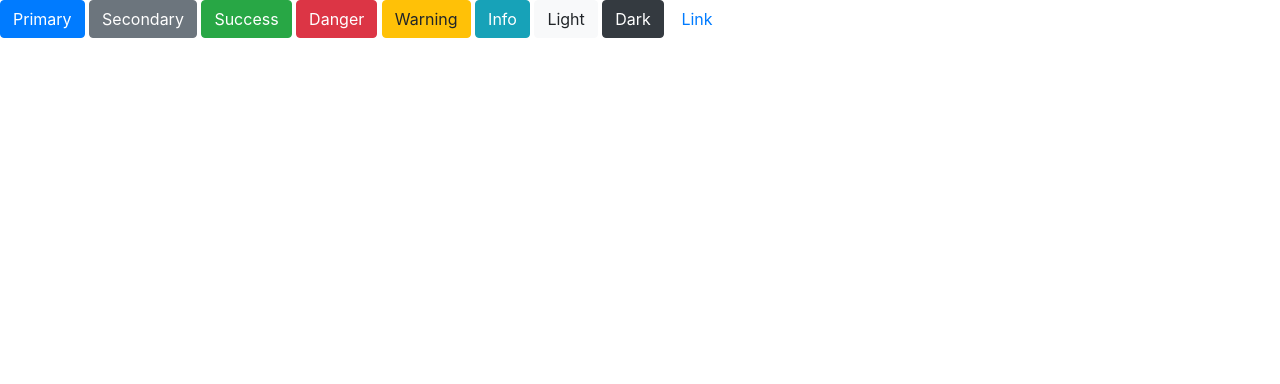
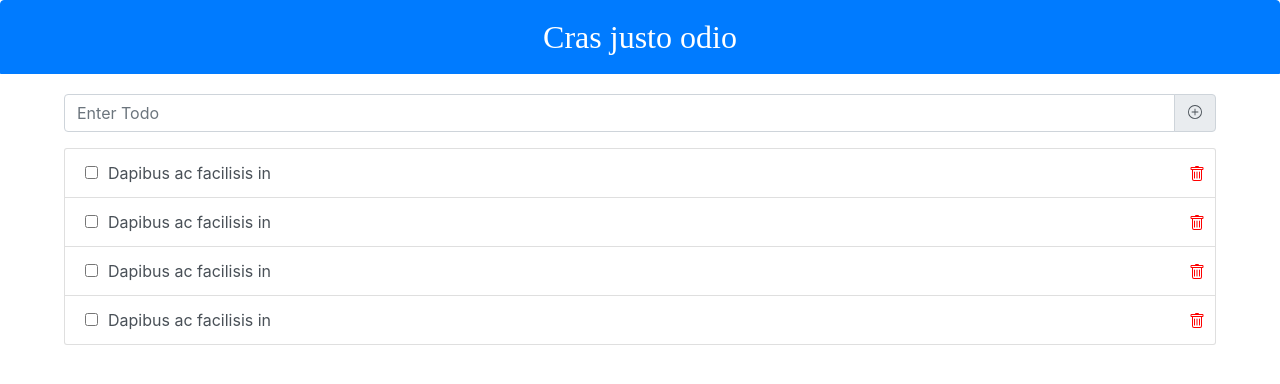
Before and after one commit to GabrielOliveira00/todo, a website: page index.html in a window 1280 px wide. Drawn offline with nearby package versions, Linux system fonts and the light colour scheme.

Commit message:
Adicionando compenente e alterações

```diff
--- a/index.html
+++ b/index.html
@@ -5,22 +5,57 @@
   <meta name="viewport" content="width=device-width">
   <title>JS Bin</title>
   <link rel="stylesheet" href="https://cdn.jsdelivr.net/npm/bootstrap@4.5.3/dist/css/bootstrap.min.css" integrity="sha384-TX8t27EcRE3e/ihU7zmQxVncDAy5uIKz4rEkgIXeMed4M0jlfIDPvg6uqKI2xXr2" crossorigin="anonymous"/>
+  <link rel="stylesheet" type="text/css" href="style.css">
 
 
 
 </head>
 <body>
-  <button type="button" class="btn btn-primary">Primary</button>
-  <button type="button" class="btn btn-secondary">Secondary</button>
-  <button type="button" class="btn btn-success">Success</button>
-  <button type="button" class="btn btn-danger">Danger</button>
-  <button type="button" class="btn btn-warning">Warning</button>
-  <button type="button" class="btn btn-info">Info</button>
-  <button type="button" class="btn btn-light">Light</button>
-  <button type="button" class="btn btn-dark">Dark</button>
+  <div class="notes">
+        <div class="list-group">
+          <button  class="list-group-item list-group-item-action active tlt" disabled>Cras justo odio</button >
+          <div class="todo-items">
+           <div class="input-group mb-3">
+            <input type="text" name="newTask" class="form-control" placeholder="Enter Todo">
+            <div class="input-group-append">
+            <button class="input-group-text adiciona-task" id="basic-addon2"><svg width="1.5em" height="1.5em" viewBox="0 0 16 16" class="bi bi-plus-circle" fill="currentColor" xmlns="http://www.w3.org/2000/svg">
+              <path fill-rule="evenodd" d="M8 15A7 7 0 1 0 8 1a7 7 0 0 0 0 14zm0 1A8 8 0 1 0 8 0a8 8 0 0 0 0 16z"/>
+              <path fill-rule="evenodd" d="M8 4a.5.5 0 0 1 .5.5v3h3a.5.5 0 0 1 0 1h-3v3a.5.5 0 0 1-1 0v-3h-3a.5.5 0 0 1 0-1h3v-3A.5.5 0 0 1 8 4z"/>
+              </svg>
+            </button>
+          </div>
+        </div>
+            <div class="menu-task">
+            <button href="#" class="list-group-item list-group-item-action brd-rds"><input class="check" type="checkbox">Dapibus ac facilisis in</input>
+             <svg viewBox="0 0 16 16" class="bi bi-trash" fill="currentColor" xmlns="http://www.w3.org/2000/svg">
+              <path d="M5.5 5.5A.5.5 0 0 1 6 6v6a.5.5 0 0 1-1 0V6a.5.5 0 0 1 .5-.5zm2.5 0a.5.5 0 0 1 .5.5v6a.5.5 0 0 1-1 0V6a.5.5 0 0 1 .5-.5zm3 .5a.5.5 0 0 0-1 0v6a.5.5 0 0 0 1 0V6z"/>
+              <path fill-rule="evenodd" d="M14.5 3a1 1 0 0 1-1 1H13v9a2 2 0 0 1-2 2H5a2 2 0 0 1-2-2V4h-.5a1 1 0 0 1-1-1V2a1 1 0 0 1 1-1H6a1 1 0 0 1 1-1h2a1 1 0 0 1 1 1h3.5a1 1 0 0 1 1 1v1zM4.118 4L4 4.059V13a1 1 0 0 0 1 1h6a1 1 0 0 0 1-1V4.059L11.882 4H4.118zM2.5 3V2h11v1h-11z"/>
+             </svg>
+            </button>
+            <button href="#" class="list-group-item list-group-item-action brd-rds"><input class="check" type="checkbox">Dapibus ac facilisis in</input>
+             <svg viewBox="0 0 16 16" class="bi bi-trash" fill="currentColor" xmlns="http://www.w3.org/2000/svg">
+              <path d="M5.5 5.5A.5.5 0 0 1 6 6v6a.5.5 0 0 1-1 0V6a.5.5 0 0 1 .5-.5zm2.5 0a.5.5 0 0 1 .5.5v6a.5.5 0 0 1-1 0V6a.5.5 0 0 1 .5-.5zm3 .5a.5.5 0 0 0-1 0v6a.5.5 0 0 0 1 0V6z"/>
+              <path fill-rule="evenodd" d="M14.5 3a1 1 0 0 1-1 1H13v9a2 2 0 0 1-2 2H5a2 2 0 0 1-2-2V4h-.5a1 1 0 0 1-1-1V2a1 1 0 0 1 1-1H6a1 1 0 0 1 1-1h2a1 1 0 0 1 1 1h3.5a1 1 0 0 1 1 1v1zM4.118 4L4 4.059V13a1 1 0 0 0 1 1h6a1 1 0 0 0 1-1V4.059L11.882 4H4.118zM2.5 3V2h11v1h-11z"/>
+             </svg>
+            </button>
+            <button href="#" class="list-group-item list-group-item-action brd-rds"><input class="check" type="checkbox">Dapibus ac facilisis in</input>
+             <svg viewBox="0 0 16 16" class="bi bi-trash" fill="currentColor" xmlns="http://www.w3.org/2000/svg">
+              <path d="M5.5 5.5A.5.5 0 0 1 6 6v6a.5.5 0 0 1-1 0V6a.5.5 0 0 1 .5-.5zm2.5 0a.5.5 0 0 1 .5.5v6a.5.5 0 0 1-1 0V6a.5.5 0 0 1 .5-.5zm3 .5a.5.5 0 0 0-1 0v6a.5.5 0 0 0 1 0V6z"/>
+              <path fill-rule="evenodd" d="M14.5 3a1 1 0 0 1-1 1H13v9a2 2 0 0 1-2 2H5a2 2 0 0 1-2-2V4h-.5a1 1 0 0 1-1-1V2a1 1 0 0 1 1-1H6a1 1 0 0 1 1-1h2a1 1 0 0 1 1 1h3.5a1 1 0 0 1 1 1v1zM4.118 4L4 4.059V13a1 1 0 0 0 1 1h6a1 1 0 0 0 1-1V4.059L11.882 4H4.118zM2.5 3V2h11v1h-11z"/>
+             </svg>
+            </button>
+            <button href="#" class="list-group-item list-group-item-action brd-rds"><input class="check" type="checkbox">Dapibus ac facilisis in</input>
+             <svg viewBox="0 0 16 16" class="bi bi-trash" fill="currentColor" xmlns="http://www.w3.org/2000/svg">
+              <path d="M5.5 5.5A.5.5 0 0 1 6 6v6a.5.5 0 0 1-1 0V6a.5.5 0 0 1 .5-.5zm2.5 0a.5.5 0 0 1 .5.5v6a.5.5 0 0 1-1 0V6a.5.5 0 0 1 .5-.5zm3 .5a.5.5 0 0 0-1 0v6a.5.5 0 0 0 1 0V6z"/>
+              <path fill-rule="evenodd" d="M14.5 3a1 1 0 0 1-1 1H13v9a2 2 0 0 1-2 2H5a2 2 0 0 1-2-2V4h-.5a1 1 0 0 1-1-1V2a1 1 0 0 1 1-1H6a1 1 0 0 1 1-1h2a1 1 0 0 1 1 1h3.5a1 1 0 0 1 1 1v1zM4.118 4L4 4.059V13a1 1 0 0 0 1 1h6a1 1 0 0 0 1-1V4.059L11.882 4H4.118zM2.5 3V2h11v1h-11z"/>
+             </svg>
+            </button>
+      </div>
+    </div>
+        </div>
+      </div>
 
-  <button type="button" class="btn btn-link">Link</button>
-
+  <script type="text/javascript" src="index.js"></script>
   <script src="https://code.jquery.com/jquery-3.5.1.slim.min.js" integrity="sha384-DfXdz2htPH0lsSSs5nCTpuj/zy4C+OGpamoFVy38MVBnE+IbbVYUew+OrCXaRkfj" crossorigin="anonymous"></script>
   <script src="https://cdn.jsdelivr.net/npm/popper.js@1.16.1/dist/umd/popper.min.js" integrity="sha384-9/reFTGAW83EW2RDu2S0VKaIzap3H66lZH81PoYlFhbGU+6BZp6G7niu735Sk7lN" crossorigin="anonymous"></script>
   <script src="https://cdn.jsdelivr.net/npm/bootstrap@4.5.3/dist/js/bootstrap.min.js" integrity="sha384-w1Q4orYjBQndcko6MimVbzY0tgp4pWB4lZ7lr30WKz0vr/aWKhXdBNmNb5D92v7s" crossorigin="anonymous"></script>
--- /dev/null
+++ b/index.js
@@ -0,0 +1,30 @@
+var addTask = document.querySelector("adiciona-task");
+
+addTask.addEventListener("click", function(event)){
+
+
+  event.preventDefault();
+
+
+
+function obtemTask(task){
+
+  var task = document.querySelector("todo-items");
+   console.log("teste");
+}
+
+}
+
+function montaBotao(dado, classe){
+  var botaoTask = document.createElement("button")
+
+}
+function montaCheckBox(){
+  var checkBotao = document.createElement("input")
+  checkBotao.classList.add("check")
+}
+var conf = confirma
+
+function confirma(teste){
+  addEventListner.button
+}
--- a/package.json
+++ b/package.json
@@ -10,6 +10,7 @@
   "author": "",
   "license": "ISC",
   "dependencies": {
+    "jquery": "^3.5.1",
     "lodash": "^4.17.20"
   }
 }
--- /dev/null
+++ b/style.css
@@ -0,0 +1,62 @@
+body{
+  width: 100%;
+
+}
+
+.box{
+  margin-right: 10px;
+
+}
+.notes{
+
+}
+.todo-items{
+  width: calc(100% - 10%);
+  margin-left: 5%;
+
+}
+.mb-3{
+  margin: 20px 0px 0px 0px;
+
+}
+.menu-task:first-child, .menu-task:last-child{
+  border-radius: 3px;
+}
+.adiciona-task:hover{
+  background: #cecece;
+}
+.check{
+  margin-right: 10px;
+}
+.bi-plus-circle{
+  padding-bottom: 2px;
+}
+.btn-plus{
+  margin-left: -5px;
+  padding: 2px 2px 0px 2px;
+  border: 0.5px solid black;
+}
+.tlt{
+  text-align: center;
+  font-size: 2em;
+  font-family: bolder;
+}
+
+svg{
+  width: 1em;
+  height: 1em;
+}
+.linha{
+  display: block;
+}
+.bi-trash{
+  position: absolute;
+  right: 10px;
+  margin-top: 5px;
+  color: red;
+
+}
+
+.bi-trash:hover{
+  color: pink;
+}
```
Also changed, not shown: 1 other file.
